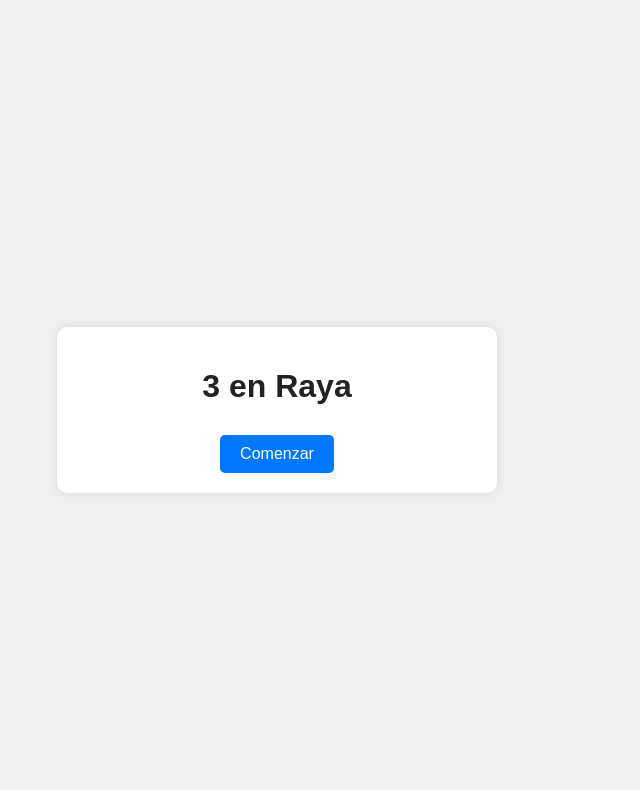
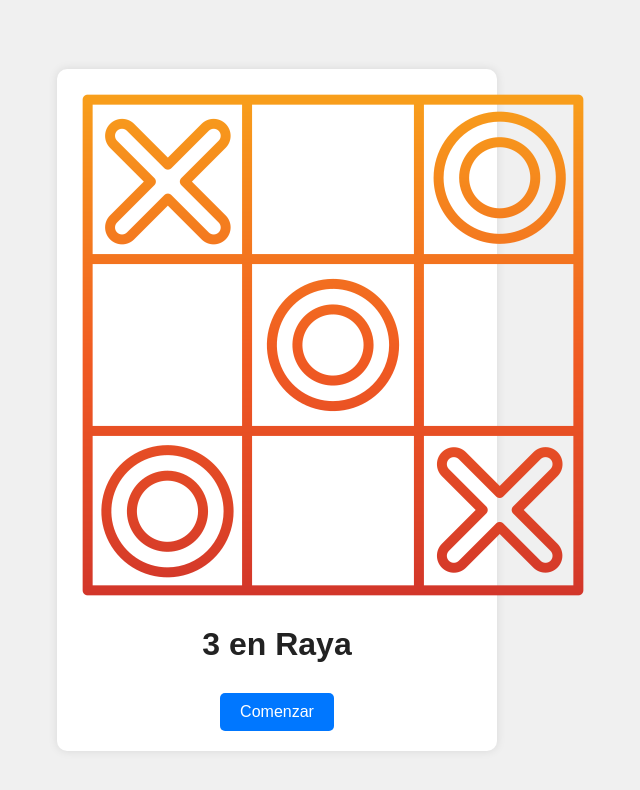
Before and after one commit to Chava191199/Taller-Enigma, a plain HTML site: page index.html in a window 1280 px wide. Shown: the whole page, without its empty margins (363-1003 px from the left). Drawn offline with Linux system fonts and the light colour scheme.

Commit message:
Update index.html
Signed-off-by: Chava191199 <christiansalvador681@gmail.com>

```diff
--- a/index.html
+++ b/index.html
@@ -10,6 +10,7 @@
   <div class="container">
     <!-- Pantalla de inicio -->
     <div id="pantalla-inicio">
+      <img src="img/tres-en-raya.png" alt="Logo Tres en Raya" class="logo" />
       <h1>3 en Raya</h1>
       <button onclick="mostrarPantalla('modo')">Comenzar</button>
     </div>
```
